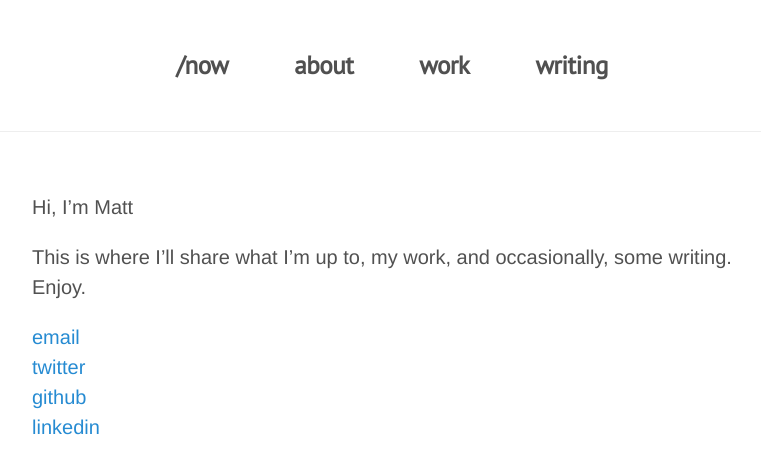
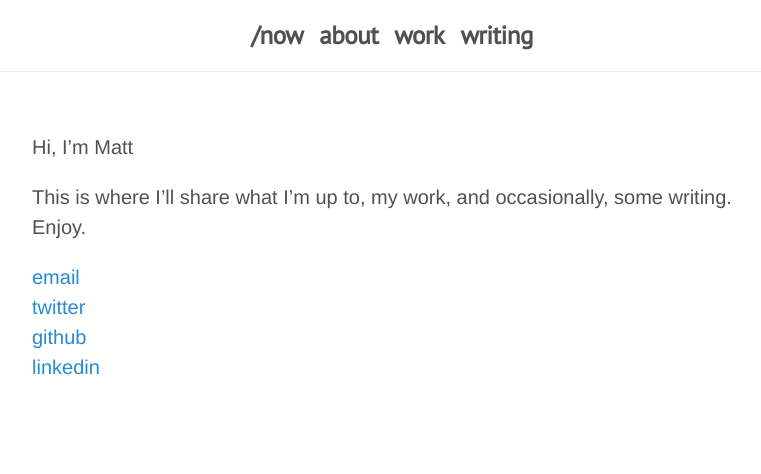
Before and after one commit to mattpupa/mattpupa, a Jekyll site: the page built from index.markdown, in a window 1280 px wide. Shown: the top 474 px of the page, without its empty margins (248-1009 px from the left). Built offline with Jekyll 4.4.1, drawn with Linux system fonts in a browser that asks for light colours.

Commit message:
testing pixels

```diff
--- a/_sass/lanyon.scss
+++ b/_sass/lanyon.scss
@@ -104,11 +104,10 @@ h1, h2, h3, h4, h5, h6 {
   margin-bottom: 0;
   color: #505050;
   text-align: center;
-  padding: 1.5rem
 }
 .masthead-title a {
   color: #505050;
-  padding: 1.5rem
+  padding: 5px;
 }
 .masthead-title small {
   font-size: 75%;
```
